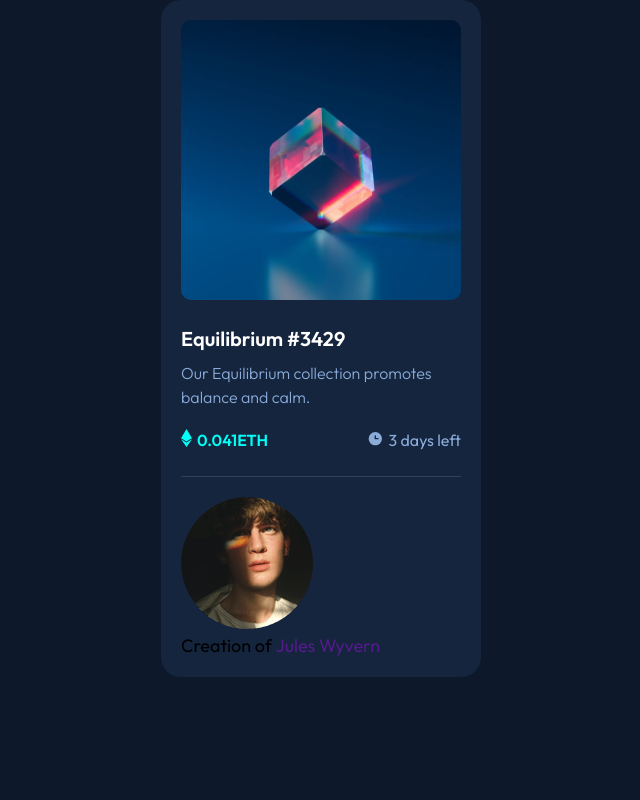
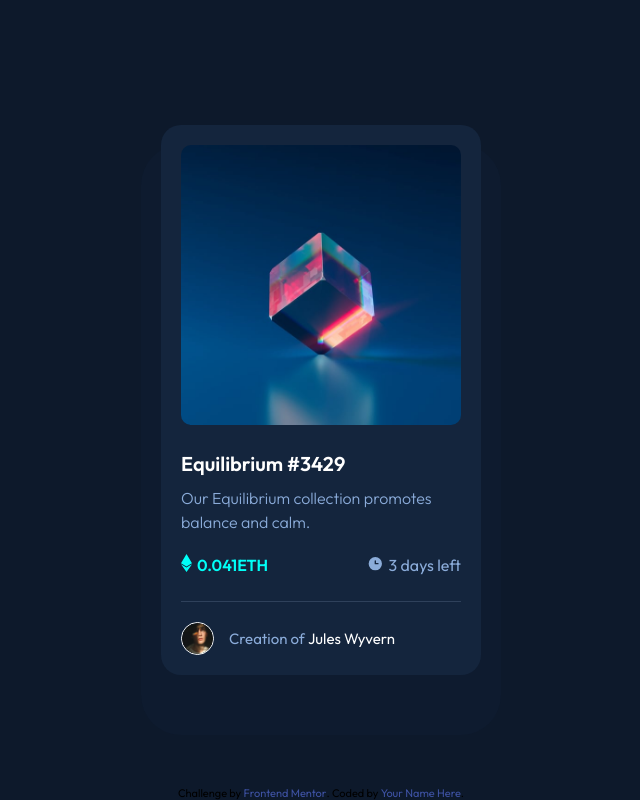
Before and after one commit to SuhodolecA/nft-preview-card-component-main, a plain HTML site: page index.html in a window 1280 px wide. Shown: the whole page, without its empty margins (319-959 px from the left). Drawn offline with Linux system fonts and the light colour scheme.

Commit message:
feat: add footer styles and finish project

```diff
--- a/index.html
+++ b/index.html
@@ -19,6 +19,8 @@
     .attribution {
       font-size: 11px;
       text-align: center;
+      position: absolute;
+      bottom: 0;
     }
 
     .attribution a {
@@ -31,15 +33,14 @@
 
   <div class="card">
     <header class="card-header">
-      <div class="card-header__screen">
+      <a href="#" aria-label="link to the article" class="card-header__screen">
         <img src="images/icon-view.svg" alt="icon">
-      </div>
-      <a href="">
-      <img src="images/image-equilibrium.jpg" alt="header-image" class="card-header__img"></a>
+      </a>
+        <img src="images/image-equilibrium.jpg" alt="header-image" class="card-header__img">
     </header>
     <main class="card-main">
       <h1 class="card-main__title">
-        <a href="#" class="card-main__title-link">Equilibrium #3429</a>
+        <a href="#" aria-label="link to the article" class="card-main__title-link">Equilibrium #3429</a>
       </h1>
       <p class="card-main__text">Our Equilibrium collection promotes balance and calm.</p>
       <div class="card-main__statistics">
@@ -58,15 +59,15 @@
       <img src="images/image-avatar.png" alt="avatar" class="card-footer-avatar">
       <p class="card-footer-author">
         Creation of
-        <a href="" class="card-footer-author-link">Jules Wyvern</a>
+        <a href="#" aria-label="link to the author" class="card-footer-author-link" target="_blank">Jules Wyvern</a>
       </p>
     </footer>
   </div>
 
-  <!-- <div class="attribution">
+  <div class="attribution">
     Challenge by <a href="https://www.frontendmentor.io?ref=challenge" target="_blank">Frontend Mentor</a>.
     Coded by <a href="#">Your Name Here</a>.
-  </div> -->
+  </div>
 </body>
 
 </html>
--- a/styles/style.scss
+++ b/styles/style.scss
@@ -28,6 +28,8 @@ body {
     display: flex;
     align-items: center;
     justify-content: center;
+    height: 100vh;
+    position: relative;
 }
 
 .card {
@@ -35,6 +37,10 @@ body {
     padding: 20px;
     background: $card-bg;
     border-radius: 20px;
+
+    & {
+        box-shadow: 0 40px 0px 20px hsl(217, 54%, 12%);
+    }
 }
 
 a {
@@ -50,6 +56,10 @@ a {
     border-radius: 10px;
     overflow: hidden;
 
+    &:hover &__screen {
+        opacity: 1;
+    }
+
     &__screen {
         position: absolute;
         width: 100%;
@@ -58,7 +68,10 @@ a {
         align-items: center;
         justify-content: center;
         background: rgba($cyan, 0.5);
-        display: none;
+        border-radius: 10px;
+        cursor: pointer;
+        opacity: 0;
+        transition: opacity .4s ease-in;
     }
 
     &__img {
@@ -121,3 +134,31 @@ a {
     }
 }
 // === / card-main ===
+
+// === card-footer ===
+.card-footer {
+    display: flex;
+    align-items: center;
+
+    &-avatar {
+        border: 1px solid $white;
+        border-radius: 50%;
+        max-width: 33px;
+        margin-right: 15px;
+    }
+
+    &-author {
+        color: $soft-blue;
+        font-size: 15px;
+
+        &-link {
+            color: $white;
+            transition: color .3s linear;
+
+            &:hover {
+                color: $cyan;
+            }
+        }
+    }
+}
+// === / card-footer ===
```
Also changed, not shown: styles/style.css, 1 other file.
